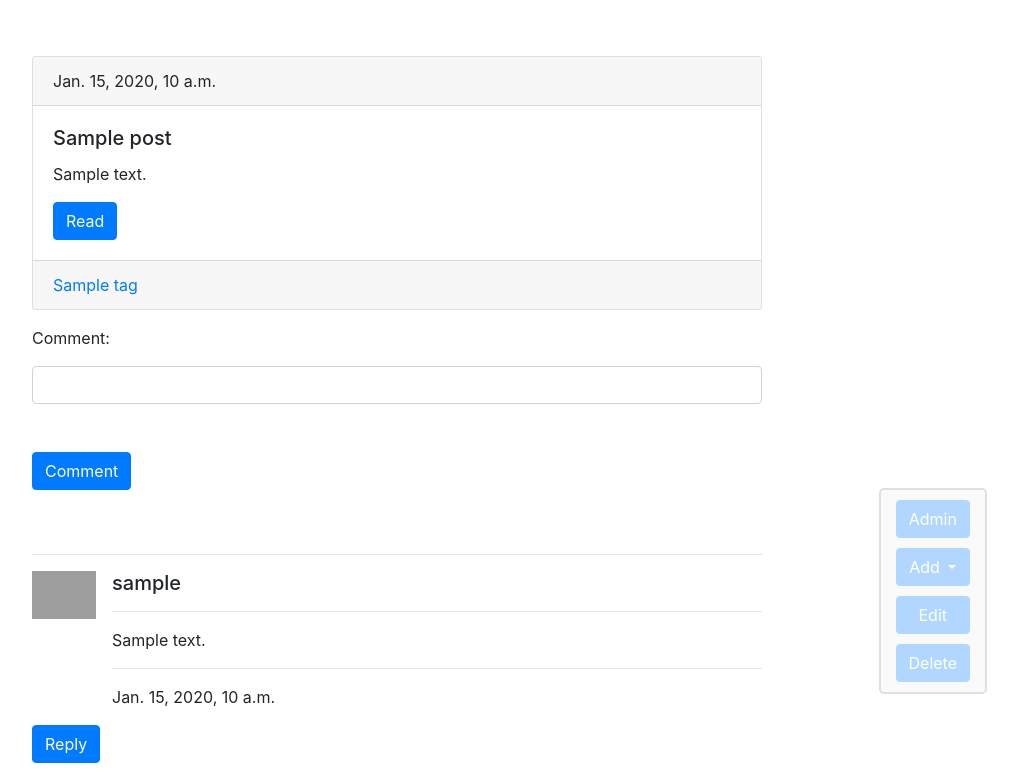
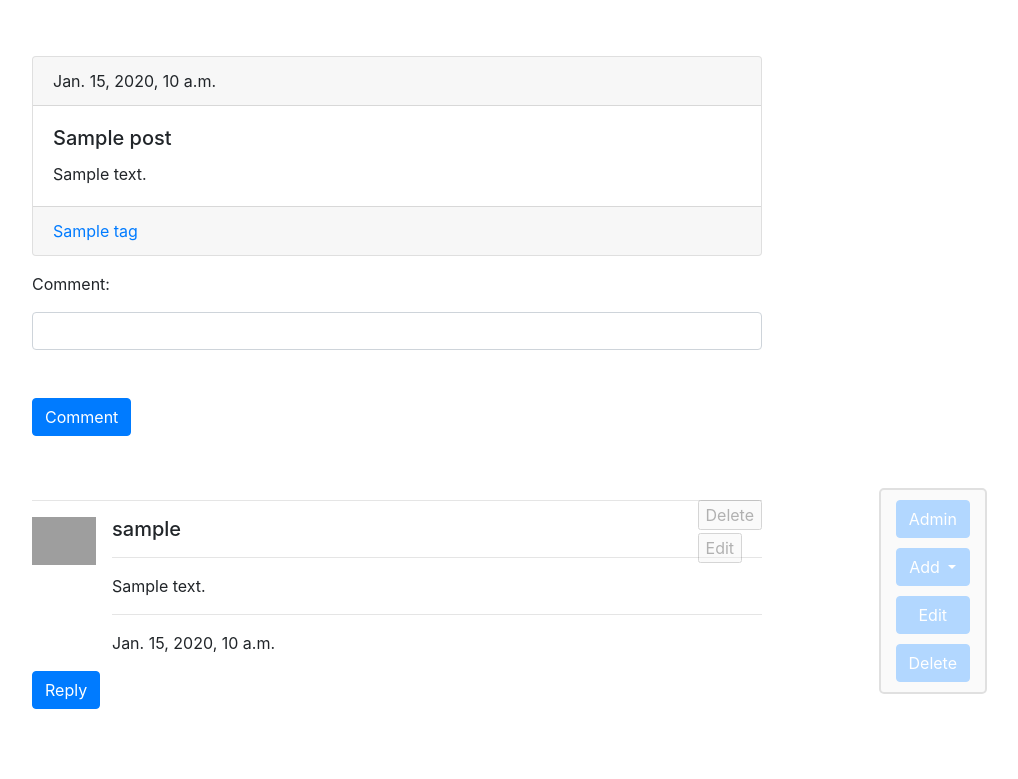
Before and after one commit to Sadof/Sadof-stuff, a Django app: a page that uses templates/base.html in a window 1280 px wide. Shown: the part 56-835 px from the top of the page, without its empty margins (243-1261 px from the left). After the commit the page ends 765 px from the top, so only its background shows below. Run offline with Django 3.2, Linux system fonts and the light colour scheme; a user stored in the database is signed in; tables that the repository leaves empty hold one stand-in row (values such as "Sample post"); some libraries are stand-ins or nearby versions; grey boxes are pictures that could not be loaded.

Commit message:
Comment section changes and overall bugs fix

```diff
--- a/Sadof_stuff/settings.py
+++ b/Sadof_stuff/settings.py
@@ -121,7 +121,8 @@ USE_TZ = True
 # https://docs.djangoproject.com/en/2.2/howto/static-files/
 
 STATIC_URL = '/static/'
-
+# STATIC_ROOT = os.path.join(BASE_DIR, 'static')
+# STATICFILES_DIRS = [os.path.join(BASE_DIR, "static")]
 STATICFILES_DIRS = [
     os.path.join(BASE_DIR,"static")
 ]
--- a/blog/forms.py
+++ b/blog/forms.py
@@ -1,11 +1,11 @@
-from django.forms import ModelForm, TextInput, Textarea, SelectMultiple, DateInput, ClearableFileInput, PasswordInput
+from django.forms import ModelForm, TextInput, Textarea, SelectMultiple, DateInput, FileInput, PasswordInput, EmailInput, DateTimeInput
 from .models import *
 from django.core.exceptions import ValidationError
 from django.contrib.auth.models import User
 from django.contrib.auth.forms import UserCreationForm, AuthenticationForm
 from django import forms
 from django.utils.translation import ugettext, ugettext_lazy as _
-
+from tempus_dominus.widgets import DatePicker
 
 class PostAddForm(ModelForm):
     class Meta:
@@ -74,7 +74,7 @@ class UserForm(ModelForm):
         widgets = {
             "first_name": TextInput(attrs={"class": "form-control"}),
             "last_name": TextInput(attrs={"class": "form-control"}),
-            "email": TextInput(attrs={"class": "form-control"}),
+            "email": EmailInput(attrs={"class": "form-control"}),
         }
 
 
@@ -86,8 +86,8 @@ class ProfileForm(ModelForm):
         fields = ["bio","birth_date","pic"]
         widgets = {
             "bio": TextInput(attrs={"class": "form-control"}),
-            "birth_date": DateInput(format=('%d-%m-%Y'),attrs={"class": "form-control"}),
-            "pic": ClearableFileInput(attrs={"class": "form-control-file"}),
+            "birth_date": DateInput(format=('%m-%d-%Y'),attrs={"class": "form-control","placeholder":"month/day/year. I'm too lazy to set datepicker"}),
+            "pic": FileInput(attrs={"class": "form-control-file"}),
         }
 
 
--- a/blog/templates/blog/includes/comment.html
+++ b/blog/templates/blog/includes/comment.html
@@ -1,15 +1,13 @@
 <div class="media mt-2">
     <img src="{{ comment.author.profile.pic.url}}" class="mr-3" alt="..." width="64px">
-    {% if comment.author.username == user.username %}
-    <form action="" method="post"></form>
-    {% endif%}
     <div class="media-body">
         <h5 class="mt-0">{{ comment.author.username}}</h5>
+        {% include "blog/includes/comment_buttons.html" %}
         <hr>
         <p>{{ comment.text }}</p>
         <hr>
         <p>{{comment.pub_date}} </p>
-        {% for comment in comment.replies.all %}
+        {% for comment in comment.replies.all reversed %}
         <div class="media mt-2">
             <img src="{{ comment.author.profile.pic.url}}" class="mr-3" alt="..." width="64px">
             {% if comment.author.username == user.username %}
@@ -17,6 +15,7 @@
             {% endif%}
             <div class="media-body">
                 <h5 class="mt-0">{{ comment.author.username}}</h5>
+                {% include "blog/includes/comment_buttons.html" %}
                 <hr>
                 <p>{{ comment.text }}</p>
                 <hr>
--- /dev/null
+++ b/blog/templates/blog/includes/comment_buttons.html
@@ -0,0 +1,18 @@
+<ul class="comment-buttons">
+<li>
+    {% if comment.author.username == user.username or user.is_superuser %}
+<form action="{% url 'comment_delete_url'  slug=post.slug pk=comment.id %}" method="post">
+    {% csrf_token %}
+    <input type="submit" value="Delete">
+</form>
+{% endif%}
+</li>
+    <li>
+{% if comment.author.username == user.username %}
+<form action="{% url 'comment_delete_url'  slug=post.slug pk=comment.id %}" method="post">
+    {% csrf_token %}
+    <input type="submit" value="Edit">
+</form>
+{% endif %}
+    </li>
+</ul>
--- a/blog/templates/blog/includes/post_card.html
+++ b/blog/templates/blog/includes/post_card.html
@@ -5,8 +5,9 @@
     <div class="card-body">
         <h5 class="card-title">{{post.title}}</h5>
         <p class="card-text">{{text|default:post.text}}</p>
-
-        <a href='{{ post.get_absolute_url }}' class="btn btn-primary">Read</a>
+        {% if not admin_panel %}
+        <a href='{{ post.get_absolute_url }}' class='btn btn-primary'>Read</a>
+        {% endif %}
     </div>
     {% if post.tag.all %}
     <div class="card-footer text-muted">
--- a/blog/urls.py
+++ b/blog/urls.py
@@ -10,7 +10,9 @@ urlpatterns = [
     path('tags/<str:slug>/edit/',TagEditView.as_view(), name="tag_edit_url"),
     path('tags/<str:slug>', TagView.as_view(),name="tag_detail_url"),
     path('post/add/',PostAddView.as_view(),name="post_add_url"),
+    path('post/<str:slug>/commentdelete/<int:pk>', CommentDeleteView, name="comment_delete_url"),
     path('post/<str:slug>',PostView.as_view(),name="post_detail_url"),
     path('post/<str:slug>/delete/',PostDeleteView.as_view(),name="post_delete_url"),
     path('post/<str:slug>/edit/',PostEditView.as_view(), name="post_edit_url"),
+
 ]
--- a/blog/views.py
+++ b/blog/views.py
@@ -137,7 +137,7 @@ class UpdateProfileView(LoginRequiredMixin,View):
         user = User.objects.get(username=request.user.username)
         user_form = UserForm(instance=user)
         profile_form = ProfileForm(instance=user.profile)
-        print([profile_form,user_form])
+        print(user_form)
         return render(request,"profile/update_profile.html",context={"form":[user_form,profile_form]})
     def post(self,request):
         user_form = UserForm(request.POST, instance=request.user)
@@ -145,16 +145,17 @@ class UpdateProfileView(LoginRequiredMixin,View):
         if user_form.is_valid() and profile_form.is_valid():
             user_form.save()
             profile_form.save()
-            return redirect("/")
+            return redirect("profile_url", request.user.username)
         else:
             messages.error(request, ('Пожалуйста, исправьте ошибки.'))
-            return render(request,"profile/update_profile.html",context={"user_form": user_form,"profile_form": profile_form})
+            return render(request,"profile/update_profile.html",context={"form":[user_form,profile_form]})
 
 
 
 class ProfileView(View):
     def get(self,request,slug):
         user = get_object_or_404(User,username=slug)
+        print(user.email)
         post_list = Post.objects.filter(author=user)
         return render(request,"profile/base_profile.html",context={"form":user,"post_list":post_list})
 
@@ -163,3 +164,12 @@ class ProfileView(View):
 # Default LoginView with replaced form by CustonAuthenticatedForm with custom field classes
 class CustomLoginView(LoginView):
     authentication_form = CustomAuthenticationForm
+
+
+
+def CommentDeleteView(request,slug,pk):
+    if request.method == "POST":
+        print(request.path_info)
+        comment = Comment.objects.get(pk=pk)
+        comment.delete()
+        return redirect("post_detail_url", slug=slug)
--- a/static/css/styles.css
+++ b/static/css/styles.css
@@ -26,3 +26,24 @@
     top: 0;
     position: sticky;
 }
+.media-body{
+ position:relative;
+ }
+.comment-buttons{
+    list-style:none;
+    opacity:0.3;
+    position:absolute;
+    top:-17px;
+    right:0;
+    margin: 0;
+    padding: 0;
+}
+.comment-buttons li form input {
+display:inline-block;
+    margin-bottom:3px;
+
+}
+
+.comment-buttons:hover{
+    opacity:1;
+    }
--- a/templates/base.html
+++ b/templates/base.html
@@ -9,6 +9,7 @@
     <script src="https://stackpath.bootstrapcdn.com/bootstrap/4.3.1/js/bootstrap.min.js" integrity="sha384-JjSmVgyd0p3pXB1rRibZUAYoIIy6OrQ6VrjIEaFf/nJGzIxFDsf4x0xIM+B07jRM" crossorigin="anonymous"></script>
     <link rel="stylesheet" href="https://stackpath.bootstrapcdn.com/bootstrap/4.3.1/css/bootstrap.min.css" integrity="sha384-ggOyR0iXCbMQv3Xipma34MD+dH/1fQ784/j6cY/iJTQUOhcWr7x9JvoRxT2MZw1T" crossorigin="anonymous">
     <link rel="stylesheet" href="{% static 'css/styles.css' %}">
+    {% block links %} {% endblock %}
     <title> {% block title %} Index {% endblock %}</title>
 </head>
 <body>
--- a/templates/profile/update_profile.html
+++ b/templates/profile/update_profile.html
@@ -1,4 +1,6 @@
 {% extends "base.html" %}
+
+{% block title %} Edit profile {% endblock %}
 
 
 {% block content %}
@@ -6,4 +8,5 @@
     {% url "update_profile_url" as url %}
     {% include "blog/includes/add_form.html" with action_name=url button_name="Update" enctype="enctype='multipart/form-data'"%}
 
+
 {% endblock%}
```
Also changed, not shown: templates/profile/base_profile.html (+4 -3 lines), media/user_profile/077.jpg (added), media/user_profile/1s0cqye7K30.jpg (added).
